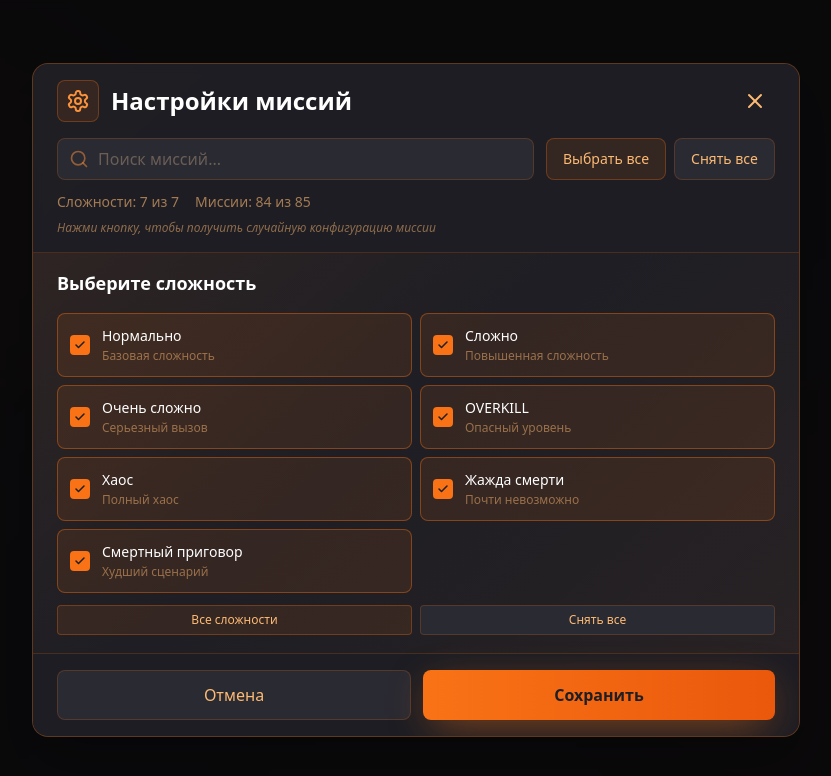
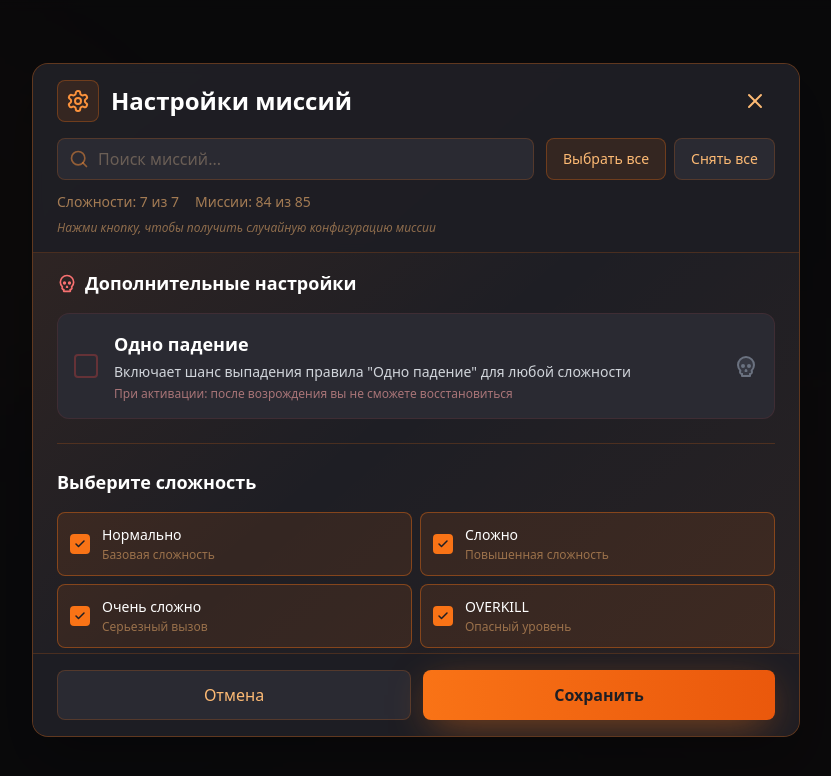
Before and after one commit to lair-venom/pd2, a React (Vite) app: page / in a window 1280 px wide. Both pictures are taken after a click on the button "Настройки". Shown: the top 776 px of the page, without its empty margins (224-1055 px from the left). Built offline with nearby package versions, Linux system fonts and the light colour scheme.

Commit message:
Update settings.tsx

```diff
--- a/src/components/settings.tsx
+++ b/src/components/settings.tsx
@@ -1,5 +1,5 @@
 import { useState } from 'react';
-import { X, Search, Check, Settings as SettingsIcon } from 'lucide-react';
+import { X, Search, Check, Settings as SettingsIcon, Skull } from 'lucide-react';
 
 interface Heist {
   name: string;
@@ -17,14 +17,24 @@ interface SettingsProps {
   heists: Heist[];
   difficulties: Difficulty[];
   onClose: () => void;
-  onSave: (selectedHeists: string[], selectedDifficulties: string[]) => void;
+  onSave: (selectedHeists: string[], selectedDifficulties: string[], oneDownEnabled: boolean) => void;
   initialSelected: string[];
   initialDifficulties: string[];
+  initialOneDown: boolean;
 }
 
-export default function Settings({ heists, difficulties, onClose, onSave, initialSelected, initialDifficulties }: SettingsProps) {
+export default function Settings({
+  heists,
+  difficulties,
+  onClose,
+  onSave,
+  initialSelected,
+  initialDifficulties,
+  initialOneDown
+}: SettingsProps) {
   const [selectedHeists, setSelectedHeists] = useState<Set<string>>(new Set(initialSelected));
   const [selectedDifficulties, setSelectedDifficulties] = useState<Set<string>>(new Set(initialDifficulties));
+  const [oneDownEnabled, setOneDownEnabled] = useState<boolean>(initialOneDown);
   const [searchQuery, setSearchQuery] = useState('');
 
   const filteredHeists = heists.filter(heist =>
@@ -51,11 +61,15 @@ export default function Settings({ heists, difficulties, onClose, onSave, initia
     setSelectedDifficulties(newSelected);
   };
 
-  const selectAll = () => {
+  const toggleOneDown = () => {
+    setOneDownEnabled(!oneDownEnabled);
+  };
+
+  const selectAllHeists = () => {
     setSelectedHeists(new Set(heists.map(h => h.name)));
   };
 
-  const deselectAll = () => {
+  const deselectAllHeists = () => {
     setSelectedHeists(new Set());
   };
 
@@ -68,7 +82,7 @@ export default function Settings({ heists, difficulties, onClose, onSave, initia
   };
 
   const handleSave = () => {
-    onSave(Array.from(selectedHeists), Array.from(selectedDifficulties));
+    onSave(Array.from(selectedHeists), Array.from(selectedDifficulties), oneDownEnabled);
     onClose();
   };
 
@@ -107,13 +121,13 @@ export default function Settings({ heists, difficulties, onClose, onSave, initia
               </div>
               <div className="flex gap-2">
                 <button
-                  onClick={selectAll}
+                  onClick={selectAllHeists}
                   className="px-4 py-2 bg-orange-500/10 hover:bg-orange-500/20 border border-orange-500/30 rounded-lg text-orange-300 text-sm font-medium transition-colors whitespace-nowrap"
                 >
                   Выбрать все
                 </button>
                 <button
-                  onClick={deselectAll}
+                  onClick={deselectAllHeists}
                   className="px-4 py-2 bg-[#2a2a32] hover:bg-[#32323a] border border-orange-500/20 rounded-lg text-orange-300 text-sm font-medium transition-colors whitespace-nowrap"
                 >
                   Снять все
@@ -131,6 +145,51 @@ export default function Settings({ heists, difficulties, onClose, onSave, initia
           </div>
 
           <div className="overflow-y-auto max-h-[50vh] px-6 py-4 custom-scrollbar space-y-6">
+            {/* Настройка "Одно падение" */}
+            <div>
+              <h3 className="text-lg font-bold text-white mb-4 flex items-center gap-2">
+                <Skull className="w-5 h-5 text-red-400" />
+                Дополнительные настройки
+              </h3>
+              <div className="space-y-4">
+                <button
+                  onClick={toggleOneDown}
+                  className={`group relative flex items-center gap-4 p-4 rounded-xl border transition-all duration-200 w-full ${
+                    oneDownEnabled
+                      ? 'bg-red-500/10 border-red-500/40 hover:bg-red-500/15'
+                      : 'bg-[#2a2a32] border-red-500/10 hover:border-red-500/30 hover:bg-[#2a2a32]/80'
+                  }`}
+                >
+                  <div className={`flex-shrink-0 w-6 h-6 rounded border-2 flex items-center justify-center transition-colors ${
+                    oneDownEnabled
+                      ? 'bg-red-500 border-red-500'
+                      : 'border-red-500/30 group-hover:border-red-500/50'
+                  }`}>
+                    {oneDownEnabled && <Check className="w-4 h-4 text-[#1e1e24]" strokeWidth={3} />}
+                  </div>
+                  <div className="flex-1 text-left">
+                    <div className="flex items-center gap-2 mb-1">
+                      <span className="font-bold text-lg text-white">Одно падение</span>
+                      {oneDownEnabled && (
+                        <span className="px-2 py-0.5 bg-red-500/20 text-red-300 text-xs font-bold rounded-full border border-red-500/30">
+                          50% шанс
+                        </span>
+                      )}
+                    </div>
+                    <div className="flex flex-col gap-1">
+                      <p className="text-sm text-gray-300">Включает шанс выпадения правила "Одно падение" для любой сложности</p>
+                      <p className="text-xs text-red-300/60">
+                        При активации: после возрождения вы не сможете восстановиться
+                      </p>
+                    </div>
+                  </div>
+                  <Skull className={`w-6 h-6 ${oneDownEnabled ? 'text-red-500 fill-red-500/60 animate-pulse' : 'text-gray-500 fill-gray-500/20'}`} />
+                </button>
+              </div>
+            </div>
+
+            <div className="h-px bg-orange-500/20"></div>
+
             <div>
               <h3 className="text-lg font-bold text-white mb-4 flex items-center gap-2">
                 Выберите сложность
```
